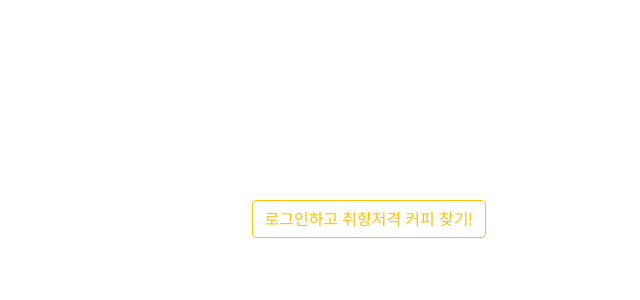
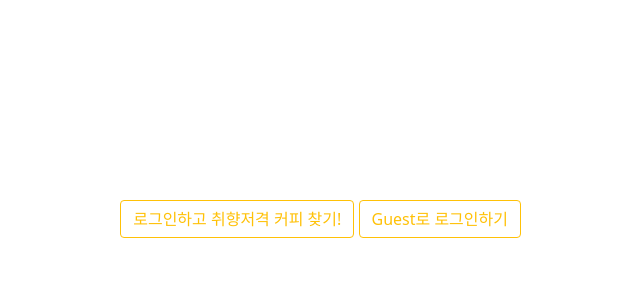
Before and after one commit to unchaptered/coffee-selector, a Flask app: template templates/pages/index.html in a window 1280 px wide. Shown: the part 191-491 px from the top of the page, without its empty margins (249-889 px from the left). Run offline with Flask 2, Linux system fonts and the light colour scheme; the template is opened without the code that fills it, so the values that code supplies are empty; some libraries are stand-ins or nearby versions.

Commit message:
Modify `index.html`, guest login button

```diff
--- a/templates/pages/index.html
+++ b/templates/pages/index.html
@@ -37,6 +37,7 @@
                 <div class="text-table-cell">
                     <h1>취향저격 커피찾기</h1>
                     <button type="button" class="btn btn-outline-warning" onclick="window.location.href = '/login'">로그인하고 취향저격 커피 찾기!</button>
+                    <button type="button" class="btn btn-outline-warning" onclick="window.location.href = '/login'">Guest로 로그인하기</button>
                 </div>
             </div>
         </div>
```
